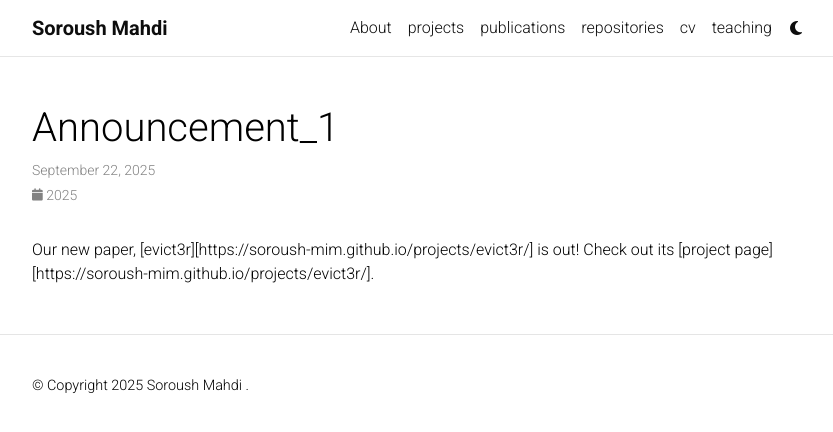
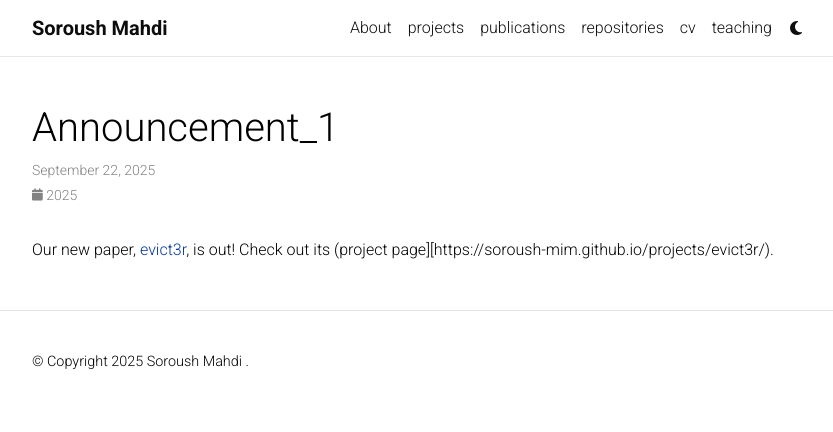
Before and after one commit to soroush-mim/soroush-mim.github.io, a Jekyll site: the page built from _news/announcement_1.md, in a window 1280 px wide. Shown: the top 432 px of the page, without its empty margins (223-1056 px from the left). Built offline with Jekyll 4.4.1, drawn with Linux system fonts in a browser that asks for light colours; comment, search, counter and statistics services are not loaded; a style sheet for code colours, icons or effects is not loaded.

Commit message:
Update announcement_1.md

```diff
--- a/_news/announcement_1.md
+++ b/_news/announcement_1.md
@@ -5,4 +5,4 @@
 related_posts: false
 ---
 
-Our new paper, [evict3r][https://soroush-mim.github.io/projects/evict3r/] is out! Check out its [project page][https://soroush-mim.github.io/projects/evict3r/].
+Our new paper, [evict3r](https://soroush-mim.github.io/projects/evict3r/), is out! Check out its (project page][https://soroush-mim.github.io/projects/evict3r/).
```
